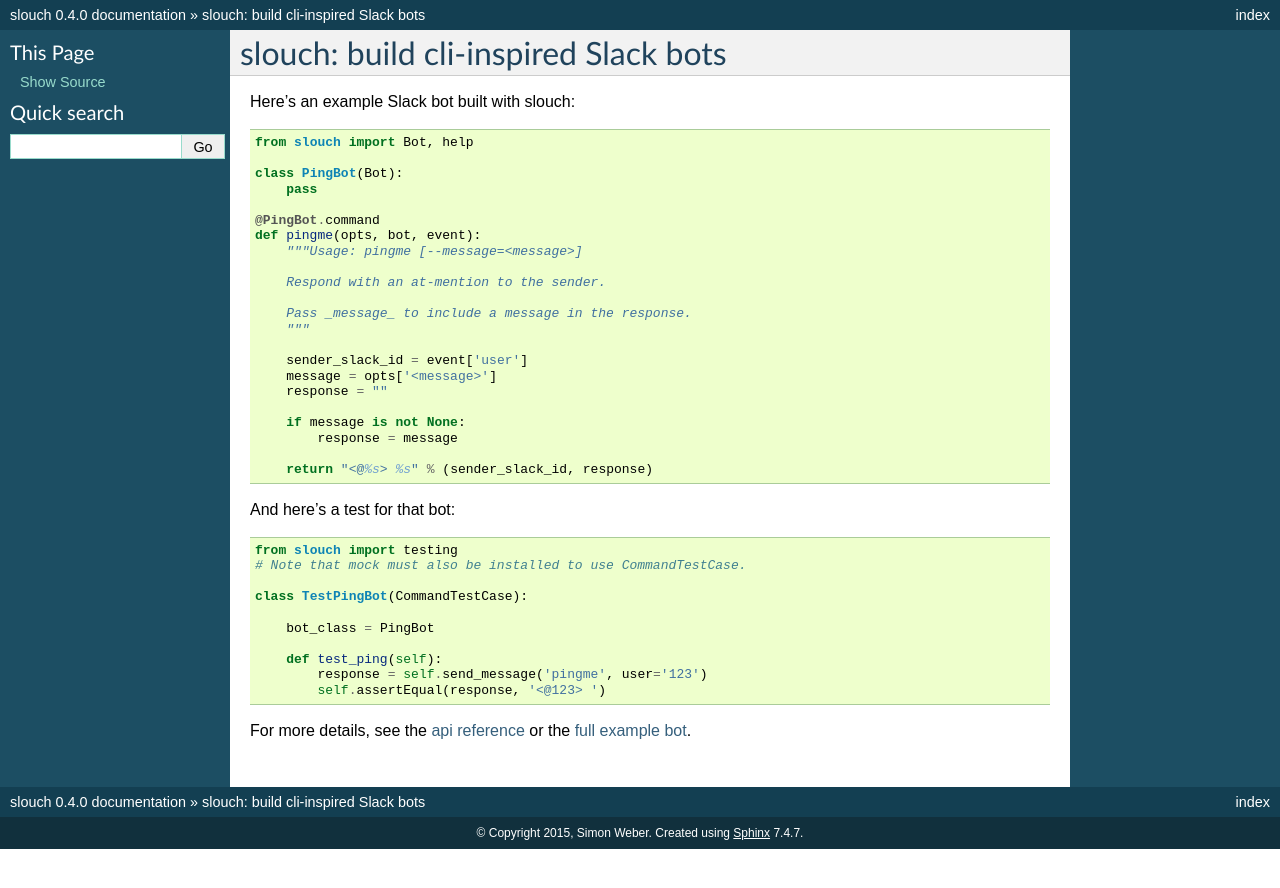
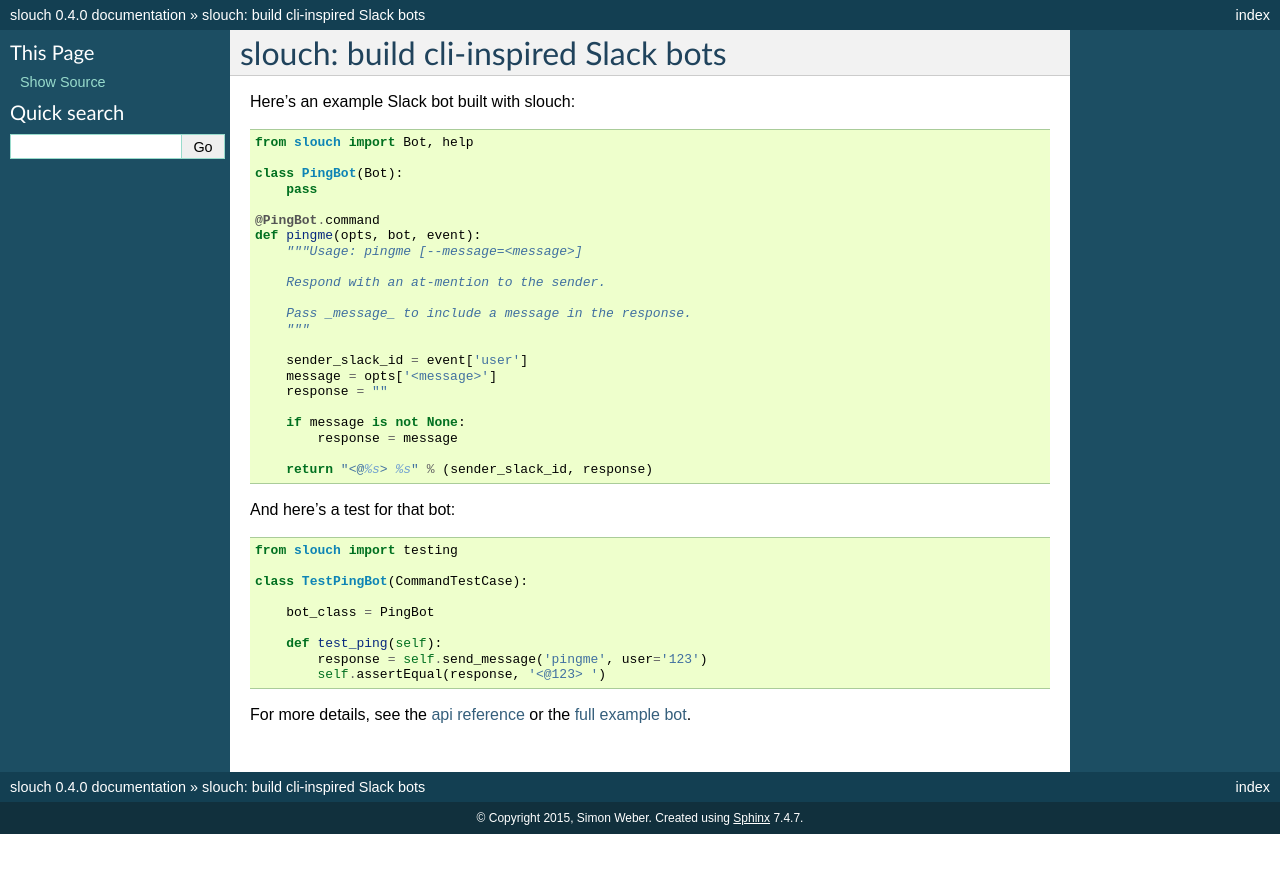
Before and after one commit to venmo/slouch, a Sphinx documentation site: the page built from docs/index.rst, in a window 1280 px wide. Shown: the top 888 px of the page. Built offline with Sphinx 7.4.7, drawn with Linux system fonts in a browser that asks for light colours.

Commit message:
add mock to requirements

```diff
--- a/README.rst
+++ b/README.rst
@@ -35,7 +35,6 @@
 .. code-block:: python
 
     from slouch import testing
-    # Note that mock must also be installed to use CommandTestCase.
 
     class TestPingBot(CommandTestCase):
 
--- a/docs/index.rst
+++ b/docs/index.rst
@@ -33,7 +33,6 @@
 .. code-block:: python
 
     from slouch import testing
-    # Note that mock must also be installed to use CommandTestCase.
 
     class TestPingBot(CommandTestCase):
 
--- a/setup.py
+++ b/setup.py
@@ -7,6 +7,7 @@
 
 requires = [
     'docopt-unicode == 0.6.1',  # https://github.com/docopt/docopt/pull/220
+    'mock',
     'requests',
     'slacker >= 0.5.1',
     'websocket-client',
```
